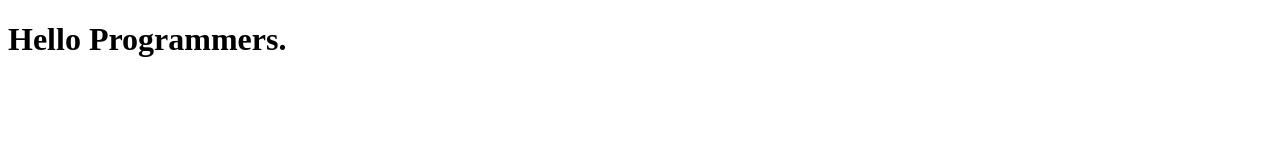
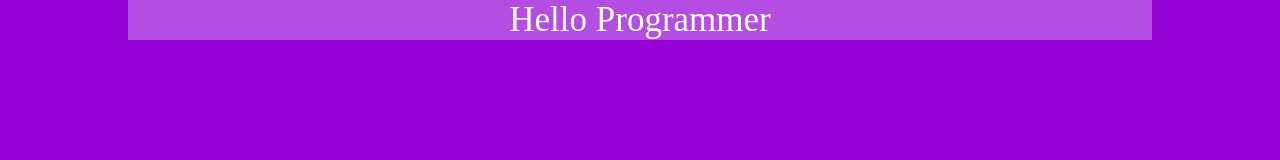
Before and after one commit to AbhishekB27/FSWD-Training-10322-, a plain HTML site: page App.html in a window 1280 px wide. Drawn offline with Linux system fonts and the light colour scheme.

Commit message:
Add container and css in HTML(App.html)

```diff
--- /dev/null
+++ b/App.css
@@ -0,0 +1,19 @@
+*{
+    margin: 0;
+    padding: 0;
+}
+body{
+    background-color: darkviolet;
+}
+.container{
+    color: white;
+}
+.heading{
+    width: 80%;
+    margin-left: auto;
+    margin-right: auto;
+    font-size: 35px;
+    font-weight: 500;
+    text-align: center;
+    background-color: rgba(255, 255, 255, 0.3);
+}
--- a/App.html
+++ b/App.html
@@ -5,9 +5,12 @@
     <meta http-equiv="X-UA-Compatible" content="IE=edge">
     <meta name="viewport" content="width=device-width, initial-scale=1.0">
     <title>FSWD</title>
+    <link rel="stylesheet" href="/App.css">
     <script defer src=""></script>
 </head>
 <body>
-    <h1>Hello Programmers.</h1>
+    <div class="container">
+        <div class="heading"> Hello Programmer </div>
+    </div>
 </body>
 </html>
```
